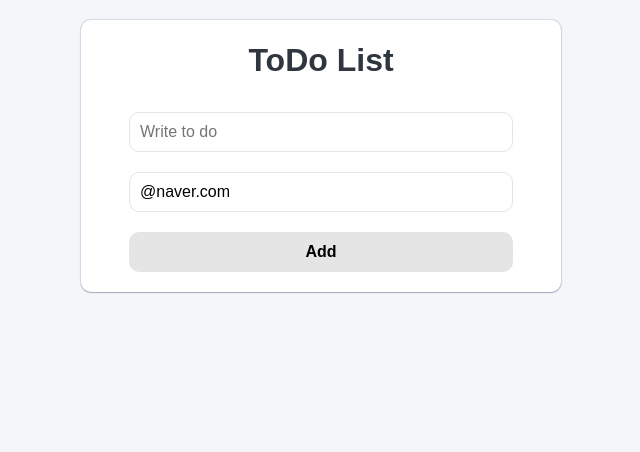
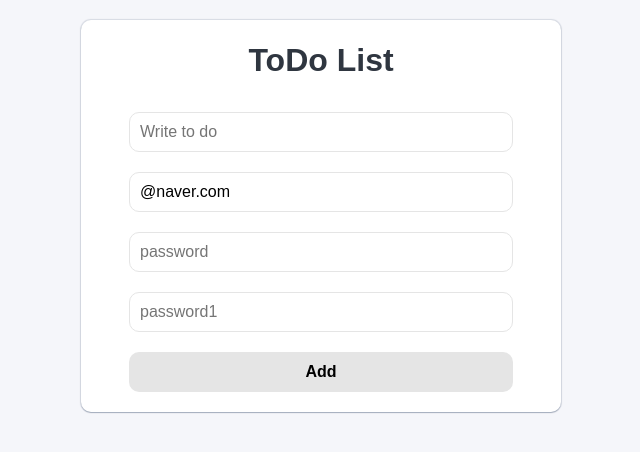
Before and after one commit to parkgeonwoong/todo-ts, a React (Create React App) app: page / in a window 1280 px wide. Shown: the top 452 px of the page, without its empty margins (319-959 px from the left). Built offline with nearby package versions, Linux system fonts and the light colour scheme.

Commit message:
Feat : 에러 생성 및 원하는 규칙검사 해보기

```diff
--- a/src/ToDoList.tsx
+++ b/src/ToDoList.tsx
@@ -36,6 +36,8 @@ import styled from "styled-components";
 interface IForm {
   toDo: string;
   email: string;
+  password: string;
+  password1: string;
 }
 
 function ToDoList() {
@@ -44,14 +46,24 @@ function ToDoList() {
     watch,
     handleSubmit,
     formState: { errors },
+    setError,
   } = useForm<IForm>({
     defaultValues: {
       email: "@naver.com",
     },
   });
 
-  const onValid = (data: any) => {
-    console.log(data);
+  const onValid = (data: IForm) => {
+    console.log("data: ", data);
+
+    // 에러를 생성해서 보여주기
+    if (data.password !== data.password1) {
+      setError(
+        "password1",
+        { message: "Password not match" },
+        { shouldFocus: true }
+      );
+    }
   };
 
   console.log("Error: ", errors);
@@ -64,7 +76,14 @@ function ToDoList() {
         {/* useForm 사용 */}
         <input
           // 옵셥을 줄 수 있다.
-          {...register("toDo", { required: "Required Todo" })}
+          {...register("toDo", {
+            required: "Required Todo",
+            // 원하는 규칙을 검사해보기
+            validate: {
+              a: (value) => value.includes("a") || "Should include a",
+              b: (value) => value.includes("b") || "Should include b",
+            },
+          })}
           placeholder="Write to do"
         />
 
@@ -86,6 +105,17 @@ function ToDoList() {
           placeholder="Naver Email"
         />
         <span>{errors?.email?.message}</span>
+
+        <input
+          {...register("password", { required: "Required password" })}
+          placeholder="password"
+        />
+
+        <input
+          {...register("password1", { required: "Required password" })}
+          placeholder="password1"
+        />
+        <span>{errors?.password1?.message}</span>
         <button>Add</button>
       </Form>
     </Container>
```
